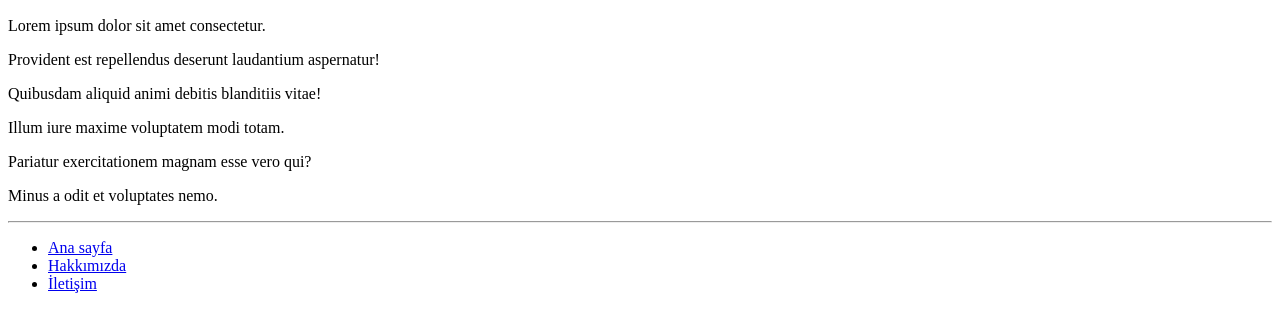
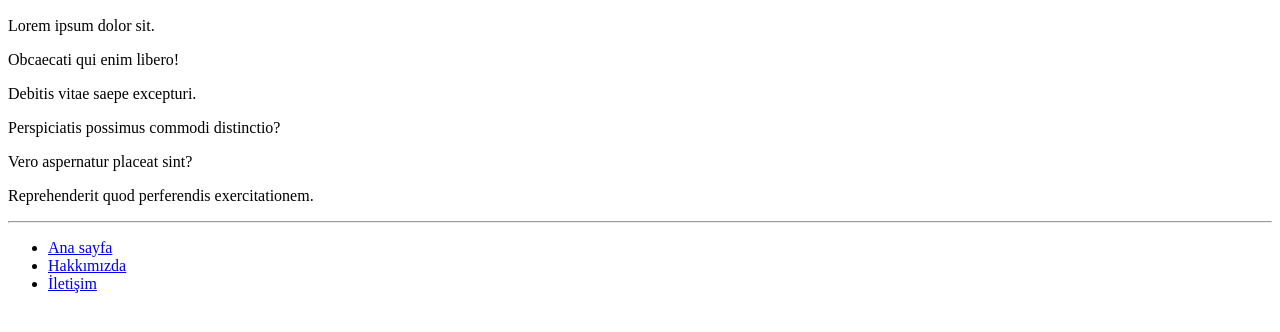
Before and after one commit to Shirdhemon/Bolum-Sonu-Calismasi, a plain HTML site: page about_us.html in a window 1280 px wide. Shown: the part 458-790 px from the top of the page. Drawn offline with Linux system fonts and the light colour scheme.

Commit message:
Update about_us.html

```diff
--- a/about_us.html
+++ b/about_us.html
@@ -29,12 +29,12 @@
       <article>
         <h1>Hakkımızda</h1>
         <img src="https://picsum.photos/200/300" alt="Hakkımızda" />
-        <p>Lorem ipsum dolor sit amet consectetur.</p>
-        <p>Provident est repellendus deserunt laudantium aspernatur!</p>
-        <p>Quibusdam aliquid animi debitis blanditiis vitae!</p>
-        <p>Illum iure maxime voluptatem modi totam.</p>
-        <p>Pariatur exercitationem magnam esse vero qui?</p>
-        <p>Minus a odit et voluptates nemo.</p>
+        <p>Lorem ipsum dolor sit.</p>
+        <p>Obcaecati qui enim libero!</p>
+        <p>Debitis vitae saepe excepturi.</p>
+        <p>Perspiciatis possimus commodi distinctio?</p>
+        <p>Vero aspernatur placeat sint?</p>
+        <p>Reprehenderit quod perferendis exercitationem.</p>
         <hr />
       </article>
     </main>
```
